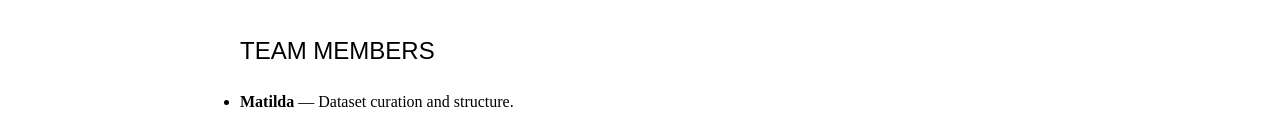
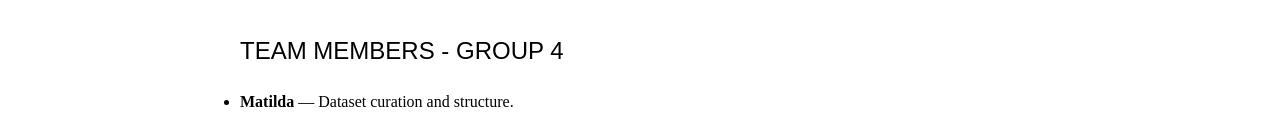
Before and after one commit to matildadecker/datalogicalThinking-assignment2-group4, a plain HTML site: page people.html in a window 1280 px wide. Shown: the part 661-783 px from the top of the page. Drawn offline with Linux system fonts and the light colour scheme.

Commit message:
update people.html
added group number

```diff
--- a/people.html
+++ b/people.html
@@ -54,7 +54,7 @@
               </section>
 
               <section>
-                <h2>Team Members</h2>
+                <h2>Team Members - Group 4</h2>
                 <ul>
                   <li><strong>Matilda</strong> — Dataset curation and structure.</li>
                   <li><strong>Johanna</strong> — HTML layout, page structure, and content.</li>
```
